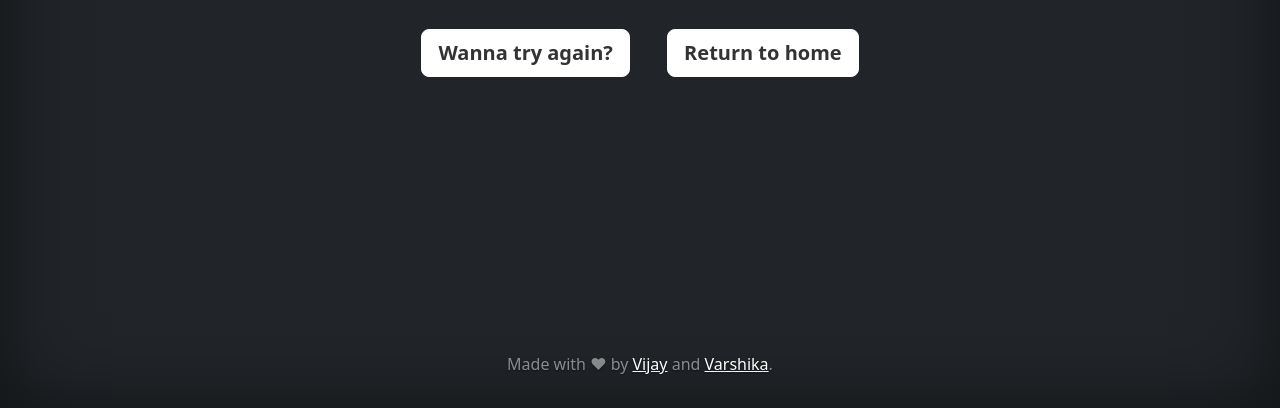
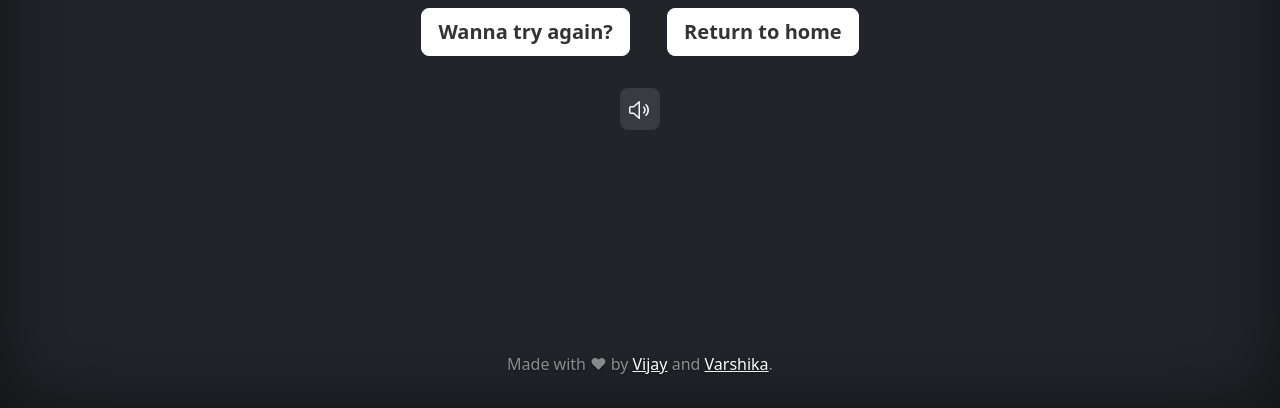
Before and after one commit to Kirandeep2806/flames, a Django app: template vivapro1/templates/result.html in a window 1280 px wide. Shown: the part 392-800 px from the top of the page. Run offline with Django 4.2, Linux system fonts and the light colour scheme; the template is opened without the code that fills it, so the values that code supplies are empty; some libraries are stand-ins or nearby versions.

Commit message:
Formatted code and added audio toggling😁

```diff
--- a/vivapro1/templates/result.html
+++ b/vivapro1/templates/result.html
@@ -1,30 +1,57 @@
-
-<!doctype html>
+<!DOCTYPE html>
 <html lang="en" class="h-100">
   <head>
-    <meta charset="utf-8">
-    <meta name="viewport" content="width=device-width, initial-scale=1">
-    <meta name="description" content="">
-    <meta name="author" content="Mark Otto, Jacob Thornton, and Bootstrap contributors">
-    <meta name="generator" content="Hugo 0.88.1">
+    <meta charset="utf-8" />
+    <meta name="viewport" content="width=device-width, initial-scale=1" />
+    <meta name="description" content="" />
+    <meta
+      name="author"
+      content="Mark Otto, Jacob Thornton, and Bootstrap contributors"
+    />
+    <meta name="generator" content="Hugo 0.88.1" />
     <title>RESULT · FLAMES</title>
 
-    <link href="https://cdn.jsdelivr.net/npm/bootstrap@5.1.3/dist/css/bootstrap.min.css" rel="stylesheet" integrity="sha384-1BmE4kWBq78iYhFldvKuhfTAU6auU8tT94WrHftjDbrCEXSU1oBoqyl2QvZ6jIW3" crossorigin="anonymous">
-
-
+    <link
+      href="https://cdn.jsdelivr.net/npm/bootstrap@5.1.3/dist/css/bootstrap.min.css"
+      rel="stylesheet"
+      integrity="sha384-1BmE4kWBq78iYhFldvKuhfTAU6auU8tT94WrHftjDbrCEXSU1oBoqyl2QvZ6jIW3"
+      crossorigin="anonymous"
+    />
 
     <!-- Bootstrap core CSS -->
-<link href="/docs/5.1/dist/css/bootstrap.min.css" rel="stylesheet" integrity="sha384-1BmE4kWBq78iYhFldvKuhfTAU6auU8tT94WrHftjDbrCEXSU1oBoqyl2QvZ6jIW3" crossorigin="anonymous">
+    <link
+      href="/docs/5.1/dist/css/bootstrap.min.css"
+      rel="stylesheet"
+      integrity="sha384-1BmE4kWBq78iYhFldvKuhfTAU6auU8tT94WrHftjDbrCEXSU1oBoqyl2QvZ6jIW3"
+      crossorigin="anonymous"
+    />
 
     <!-- Favicons -->
-<link rel="apple-touch-icon" href="/docs/5.1/assets/img/favicons/apple-touch-icon.png" sizes="180x180">
-<link rel="icon" href="/docs/5.1/assets/img/favicons/favicon-32x32.png" sizes="32x32" type="image/png">
-<link rel="icon" href="/docs/5.1/assets/img/favicons/favicon-16x16.png" sizes="16x16" type="image/png">
-<link rel="manifest" href="/docs/5.1/assets/img/favicons/manifest.json">
-<link rel="mask-icon" href="/docs/5.1/assets/img/favicons/safari-pinned-tab.svg" color="#7952b3">
-<link rel="icon" href="/docs/5.1/assets/img/favicons/favicon.ico">
-<meta name="theme-color" content="#7952b3">
-
+    <link
+      rel="apple-touch-icon"
+      href="/docs/5.1/assets/img/favicons/apple-touch-icon.png"
+      sizes="180x180"
+    />
+    <link
+      rel="icon"
+      href="/docs/5.1/assets/img/favicons/favicon-32x32.png"
+      sizes="32x32"
+      type="image/png"
+    />
+    <link
+      rel="icon"
+      href="/docs/5.1/assets/img/favicons/favicon-16x16.png"
+      sizes="16x16"
+      type="image/png"
+    />
+    <link rel="manifest" href="/docs/5.1/assets/img/favicons/manifest.json" />
+    <link
+      rel="mask-icon"
+      href="/docs/5.1/assets/img/favicons/safari-pinned-tab.svg"
+      color="#7952b3"
+    />
+    <link rel="icon" href="/docs/5.1/assets/img/favicons/favicon.ico" />
+    <meta name="theme-color" content="#7952b3" />
 
     <style>
       .bd-placeholder-img {
@@ -40,27 +67,27 @@
           font-size: 3.5rem;
         }
       }
+
       /*
       * Globals
       */
-
 
       /* Custom default button */
       .btn-secondary,
       .btn-secondary:hover,
       .btn-secondary:focus {
         color: #333;
-       text-shadow: none; /* Prevent inheritance from `body` */
+        text-shadow: none;
+        /* Prevent inheritance from `body` */
       }
-
 
       /*
       * Base structure
       */
 
       body {
-       text-shadow: 0 .05rem .1rem rgba(0, 0, 0, .5);
-       box-shadow: inset 0 0 5rem rgba(0, 0, 0, .5);
+        text-shadow: 0 0.05rem 0.1rem rgba(0, 0, 0, 0.5);
+        box-shadow: inset 0 0 5rem rgba(0, 0, 0, 0.5);
       }
 
       .cover-container {
@@ -69,22 +96,21 @@
         overflow: hidden;
       }
 
-
       /*
       * Header
       */
 
       .nav-masthead .nav-link {
-       padding: .25rem 0;
+        padding: 0.25rem 0;
         font-weight: 700;
-       color: rgba(255, 255, 255, .5);
+        color: rgba(255, 255, 255, 0.5);
         background-color: transparent;
-       border-bottom: .25rem solid transparent;
+        border-bottom: 0.25rem solid transparent;
       }
 
       .nav-masthead .nav-link:hover,
       .nav-masthead .nav-link:focus {
-       border-bottom-color: rgba(255, 255, 255, .25);
+        border-bottom-color: rgba(255, 255, 255, 0.25);
       }
 
       .nav-masthead .nav-link + .nav-link {
@@ -95,6 +121,7 @@
         color: #fff;
         border-bottom-color: #fff;
       }
+
       .overlay {
         position: absolute;
         background-size: cover;
@@ -107,29 +134,35 @@
         background: #111111;
         opacity: 0;
       }
+
       .overlay .but {
         width: 100%;
         height: 100%;
         background: #111111;
-        opacity: .7;
+        opacity: 0.7;
       }
+
       .desc {
         font-size: 2.2rem;
       }
 
+      #playing {
+        border: none;
+        border-radius: 0.5em;
+      }
     </style>
 
+    <!-- Custom styles for this template -->
+    <link href="cover.css" rel="stylesheet" />
+  </head>
 
-    <!-- Custom styles for this template -->
-    <link href="cover.css" rel="stylesheet">
-  </head>
   <body class="d-flex h-100 text-center text-white bg-dark">
     <div class="overlay">
       <button class="but" onmousemove="sound.play()"></button>
     </div>
 
     <div class="cover-container d-flex w-100 h-100 p-3 mx-auto flex-column">
-    <audio id="sound" src={{bgm}}></audio>
+      <audio id="sound" src="{{bgm}}"></audio>
       <header class="mb-auto">
         <div>
           <h3 class="float-md-start mb-0">Flames</h3>
@@ -147,17 +180,86 @@
 
         <p class="desc lead">{{desc}}</p>
         <p class="lead">
-      <a href="play" class="btn btn-lg btn-secondary fw-bold border-white bg-white m-3">Wanna try again?</a>
-      <a href="/" class="btn btn-lg btn-secondary fw-bold border-white bg-white m-3">Return to home</a>
+          <a
+            href="play"
+            class="btn btn-lg btn-secondary fw-bold border-white bg-white m-3"
+            >Wanna try again?</a
+          >
+          <a
+            href="/"
+            class="btn btn-lg btn-secondary fw-bold border-white bg-white m-3"
+            >Return to home</a
+          >
         </p>
+
+        <button
+          aria-label="Mute background music"
+          class="flex items-center p-2 bg-white border-none outline-none focus:outline-none button rounded-2xl whitespace-nowrap bg-opacity-10 text-light lg:p-3 landscape:p-2 ml-4 playing"
+          id="playing"
+        >
+          <svg
+            data-v-d16c0f92=""
+            height="24"
+            viewBox="0 0 24 24"
+            width="24"
+            xmlns="http://www.w3.org/2000/svg"
+            aria-hidden="true"
+          >
+            <path
+              d="M11.13 3.01a.75.75 0 01.87.74v16.5a.751.751 0 01-1.255.556L5.46 16H2.75A1.75 1.75 0 011 14.25v-4.5A1.75 1.75 0 012.75 8h2.71l5.285-4.805a.75.75 0 01.385-.186zm-.63 2.436l-4.245 3.86a.75.75 0 01-.505.195h-3a.25.25 0 00-.25.25v4.5a.25.25 0 00.25.25h3a.75.75 0 01.505.195l4.245 3.86zM18.027 6a.833.833 0 01.571.242c1.544 1.55 2.405 3.61 2.402 5.75 0 2.23-.914 4.256-2.402 5.75a.817.817 0 01-.575.258.85.85 0 01-.593-.216.756.756 0 01-.014-1.12 6.6 6.6 0 001.951-4.671 6.6 6.6 0 00-1.951-4.673.764.764 0 01-.225-.558.767.767 0 01.253-.547.836.836 0 01.583-.215zm-2.125 2.375a.83.83 0 01.552.26 5.063 5.063 0 011.28 3.358 5.063 5.063 0 01-1.28 3.358.842.842 0 01-1.164.11.788.788 0 01-.201-.244.755.755 0 01.118-.874 3.544 3.544 0 00.895-2.35 3.54 3.54 0 00-.895-2.35.759.759 0 01.11-1.086.84.84 0 01.585-.182z"
+              fill="#F0F6FC"
+              fill-rule="evenodd"
+            ></path>
+          </svg>
+        </button>
       </main>
 
       <footer class="mt-auto text-white-50">
-    <p>Made with ❤ by <a href="https://www.linkedin.com/in/vijay-vardhan-reddy-382645213/" target="_blank" class="text-white">Vijay</a> and <a href="https://www.linkedin.com/in/varshika-sunkari-256a4a213/" target="_blank" class="text-white">Varshika</a>.</p>
+        <p>
+          Made with ❤ by
+          <a
+            href="https://www.linkedin.com/in/vijay-vardhan-reddy-382645213/"
+            target="_blank"
+            class="text-white"
+            >Vijay</a
+          >
+          and
+          <a
+            href="https://www.linkedin.com/in/varshika-sunkari-256a4a213/"
+            target="_blank"
+            class="text-white"
+            >Varshika</a
+          >.
+        </p>
       </footer>
     </div>
-
-
-
   </body>
 </html>
+  <script>
+    const audioOff = `<svg data-v-d16c0f92="" height="24" viewBox="0 0 24 24" width="24"
+    xmlns="http://www.w3.org/2000/svg" aria-hidden="true" class="fill-current">
+    <path
+      d="M11.13 3.01a.75.75 0 01.87.74v16.5a.75.75 0 01-1.255.555L5.46 16H2.75A1.75 1.75 0 011 14.25v-4.5A1.75 1.75 0 012.75 8h2.71l5.285-4.805a.75.75 0 01.385-.186zm-.63 2.435l-4.245 3.86a.75.75 0 01-.505.195h-3a.25.25 0 00-.25.25v4.5a.25.25 0 00.25.25h3a.75.75 0 01.505.195l4.245 3.86zm4.26 2.536a.747.747 0 01.533.238L18 10.926l2.707-2.707a.746.746 0 011.055 1.055l-2.707 2.707 2.707 2.708a.747.747 0 11-1.055 1.055L18 13.036l-2.707 2.708a.747.747 0 11-1.055-1.055l2.707-2.708-2.707-2.707a.746.746 0 01.522-1.293z"
+      fill="#F0F6FC" fill-rule="evenodd">
+    </path>
+  </svg>`;
+
+    const audioOn = `<svg data-v-d16c0f92="" height="24" viewBox="0 0 24 24" width="24" xmlns="http://www.w3.org/2000/svg"
+          aria-hidden="true">
+          <path
+            d="M11.13 3.01a.75.75 0 01.87.74v16.5a.751.751 0 01-1.255.556L5.46 16H2.75A1.75 1.75 0 011 14.25v-4.5A1.75 1.75 0 012.75 8h2.71l5.285-4.805a.75.75 0 01.385-.186zm-.63 2.436l-4.245 3.86a.75.75 0 01-.505.195h-3a.25.25 0 00-.25.25v4.5a.25.25 0 00.25.25h3a.75.75 0 01.505.195l4.245 3.86zM18.027 6a.833.833 0 01.571.242c1.544 1.55 2.405 3.61 2.402 5.75 0 2.23-.914 4.256-2.402 5.75a.817.817 0 01-.575.258.85.85 0 01-.593-.216.756.756 0 01-.014-1.12 6.6 6.6 0 001.951-4.671 6.6 6.6 0 00-1.951-4.673.764.764 0 01-.225-.558.767.767 0 01.253-.547.836.836 0 01.583-.215zm-2.125 2.375a.83.83 0 01.552.26 5.063 5.063 0 011.28 3.358 5.063 5.063 0 01-1.28 3.358.842.842 0 01-1.164.11.788.788 0 01-.201-.244.755.755 0 01.118-.874 3.544 3.544 0 00.895-2.35 3.54 3.54 0 00-.895-2.35.759.759 0 01.11-1.086.84.84 0 01.585-.182z"
+            fill="#F0F6FC" fill-rule="evenodd"></path>
+        </svg>`;
+
+    const fetchAudioIco = document.querySelector(".playing");
+    const muteSrc = document.getElementById("sound");
+    console.log(muteSrc);
+    fetchAudioIco.addEventListener("click", () => {
+      fetchAudioIco.classList.toggle("mute");
+      fetchAudioIco.innerHTML = fetchAudioIco.classList.contains("mute")
+        ? audioOff
+        : audioOn;
+      muteSrc.muted = !muteSrc.muted;
+    });
+  </script>
+</html>
```
Also changed, not shown: vivapro1/templates/base.html (+64 -18 lines), README.md (deleted), vivapro1/db.sqlite3 (deleted). Lines whose indentation alone changed are shown as unchanged.
